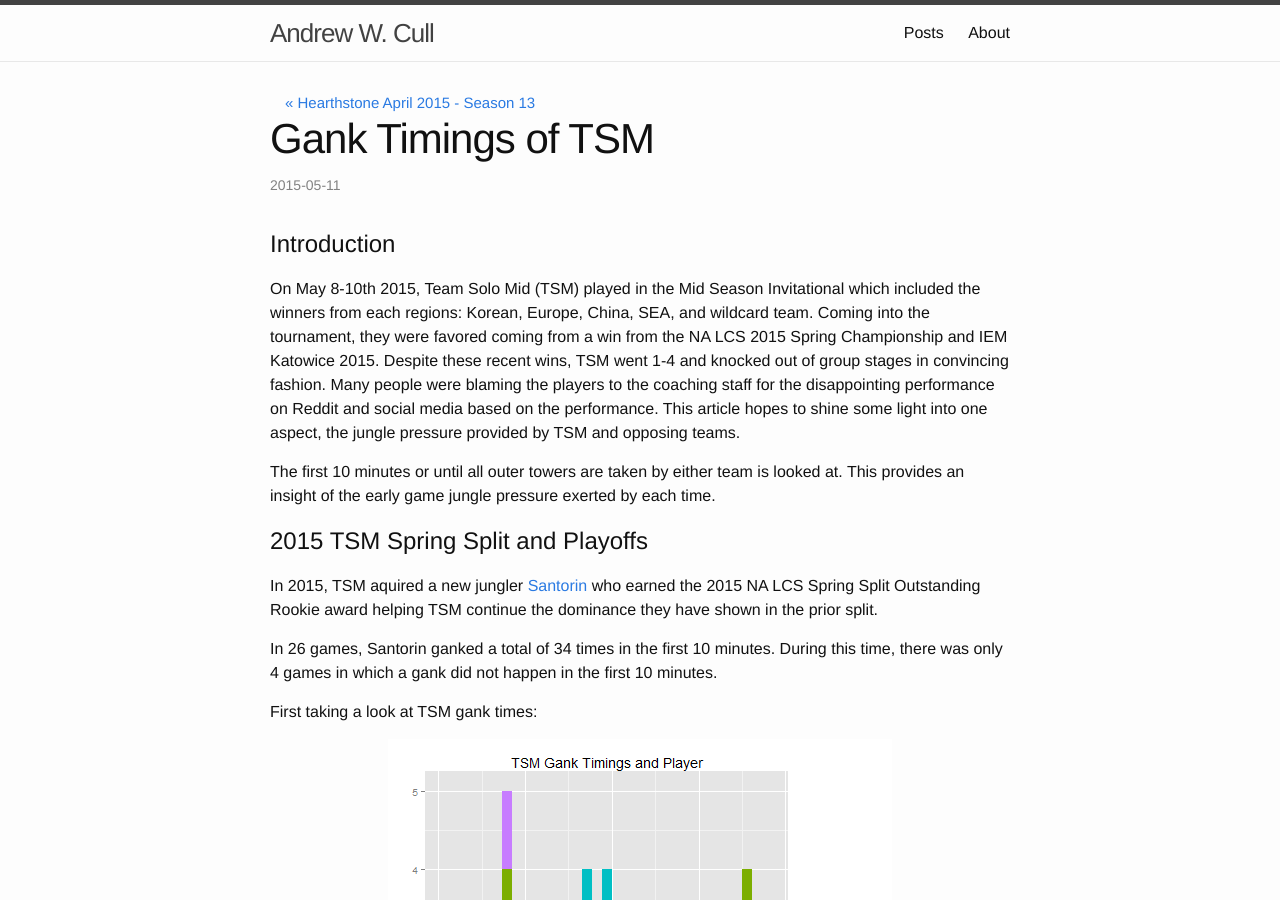
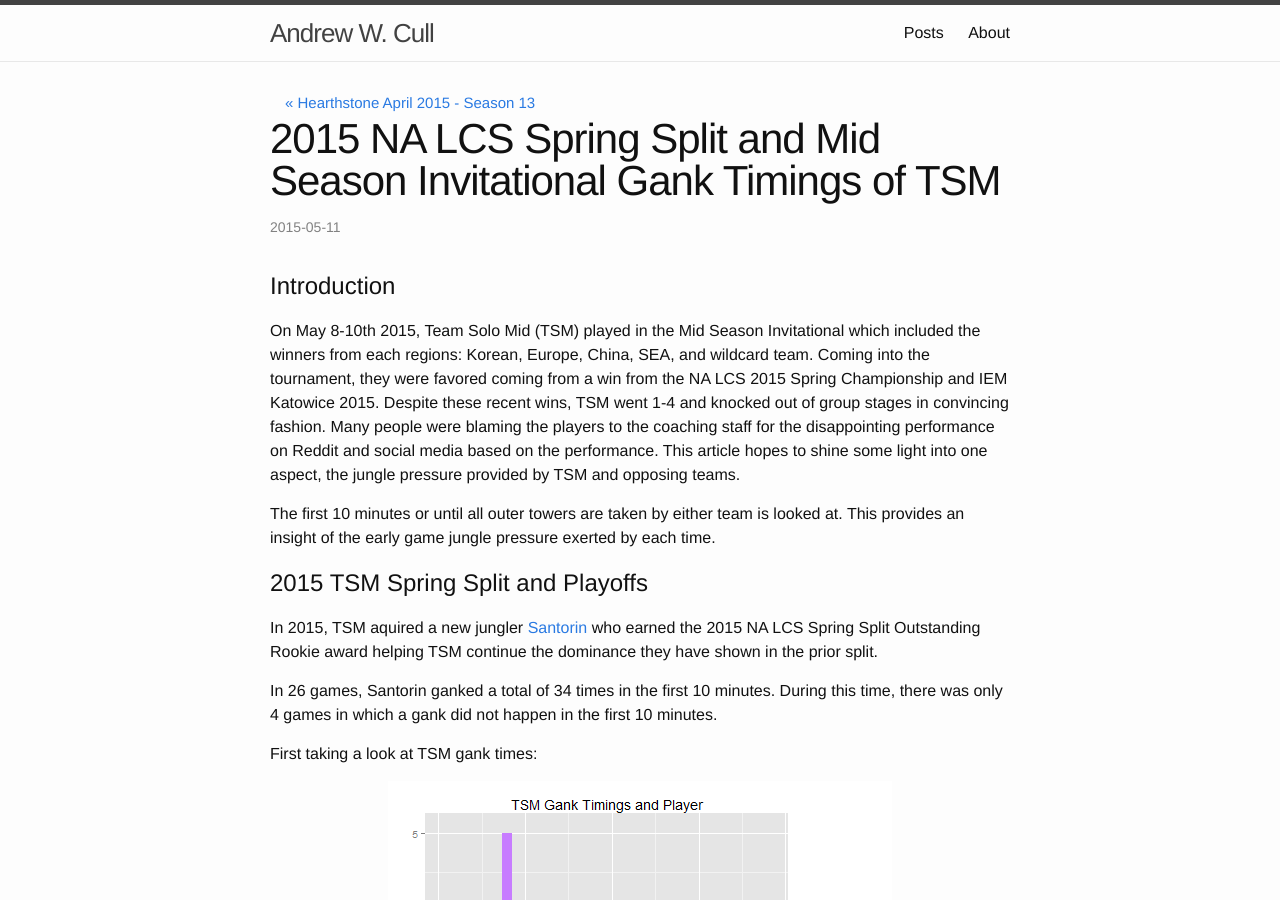
Before and after one commit to awcull/awcull.github.io, a Jekyll site: the page built from _posts/2015-05-11-TSM-MSI-Ganks.md, in a window 1280 px wide and 900 px high. Built offline with Jekyll 4.4.1, drawn with Linux system fonts in a browser that asks for light colours.

Commit message:
Changed title of TSM post to reflect seasons

```diff
--- a/_posts/2015-05-11-TSM-MSI-Ganks.md
+++ b/_posts/2015-05-11-TSM-MSI-Ganks.md
@@ -1,5 +1,5 @@
 ---
-title: "Gank Timings of TSM"
+title: "2015 NA LCS Spring Split and Mid Season Invitational Gank Timings of TSM"
 output: html_document
 date: "2015-05-11"
 layout: post
```
